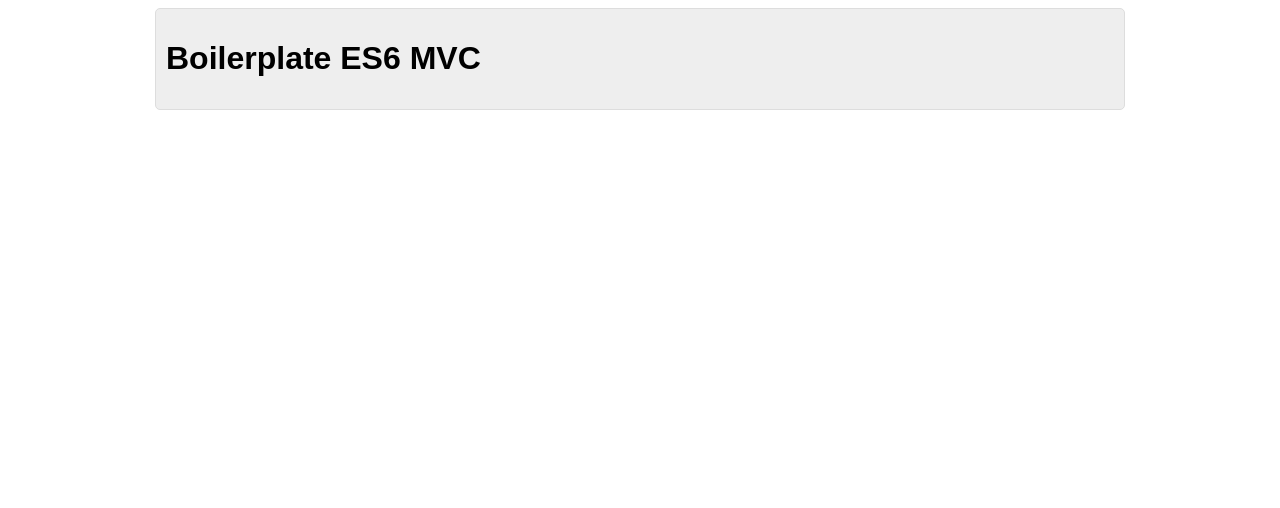
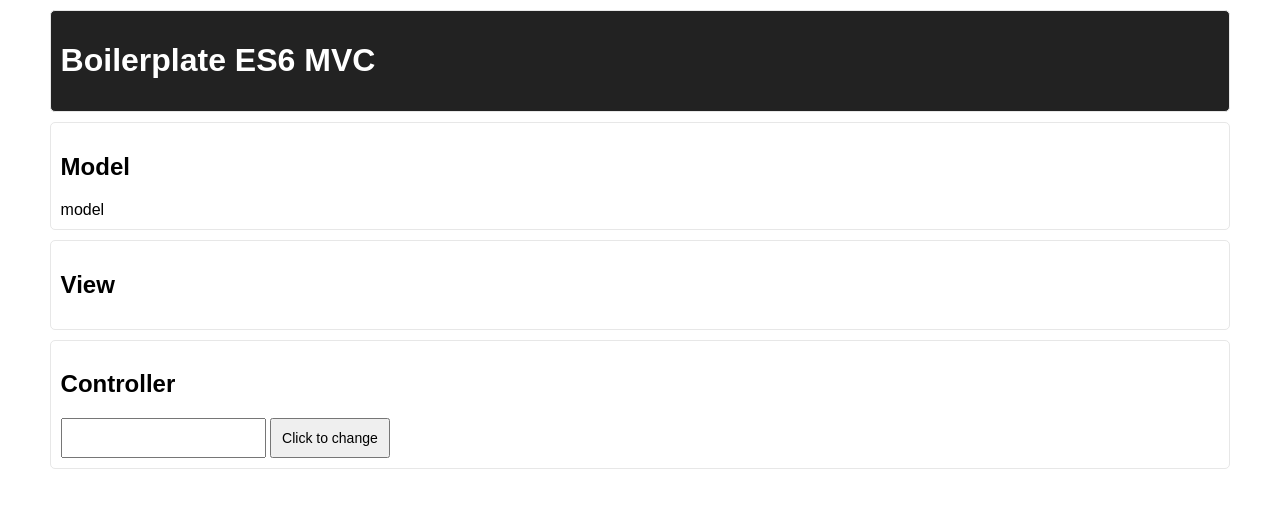
Before and after one commit to listingslab/boilerplate-es6-sass, a website: page public/index.html in a window 1280 px wide. Drawn offline with Linux system fonts and the light colour scheme.

Commit message:
Develop the HTML template

```diff
--- a/public/css/styles.css
+++ b/public/css/styles.css
@@ -1,12 +1,23 @@
-
-
 
 #app {
-    font-family: sans-serif;
-    border: 1px solid #ddd;
-    border-radius: 5px;
-    background: #eee;
-    padding: 10px;
-    width: 75%;
-    margin: auto;
+  font-family: sans-serif;
+  width: 95%;
+  margin: auto;
 }
+
+#app .box {
+  border: 1px solid #e7e7e7;
+  border-radius: 5px;
+  padding: 10px;
+  margin: 10px;
+}
+
+#app header{
+  color: white;
+  background: #222;
+}
+
+#app .input_view{
+  font-size: 14px;
+  padding: 10px;
+}
--- a/public/index.html
+++ b/public/index.html
@@ -8,8 +8,27 @@
 
     <body>
         <div id="app">
+
+          <header class="box">
             <h1>Boilerplate ES6 MVC</h1>
             <script src="./js/app.js"></script>
+          </header>
+
+          <div id="model" class="box">
+            <h2>Model</h2>
+            model
+          </div>
+
+          <div id="view" class="box">
+            <h2>View</h2>
+          </div>
+
+          <div id="controller" class="box">
+            <h2>Controller</h2>
+            <input type="text" class="input_view">
+            <button class="input_view">Click to change</button>
+          </div>
+
         </div>
     </body>
 </html>
--- a/public/js/app.js
+++ b/public/js/app.js
@@ -155,7 +155,6 @@ var App = function App() {
 exports.default = App;
 
 
-console.log('All good innit?');
 new App();
 
 },{"./Controller":1,"./Model":2,"./View":3}]},{},[4]);
--- a/src/main.js
+++ b/src/main.js
@@ -27,5 +27,4 @@ export default class App {
   }
 }
 
-console.log('All good innit?');
 new App();
```
Also changed, not shown: README.md.
